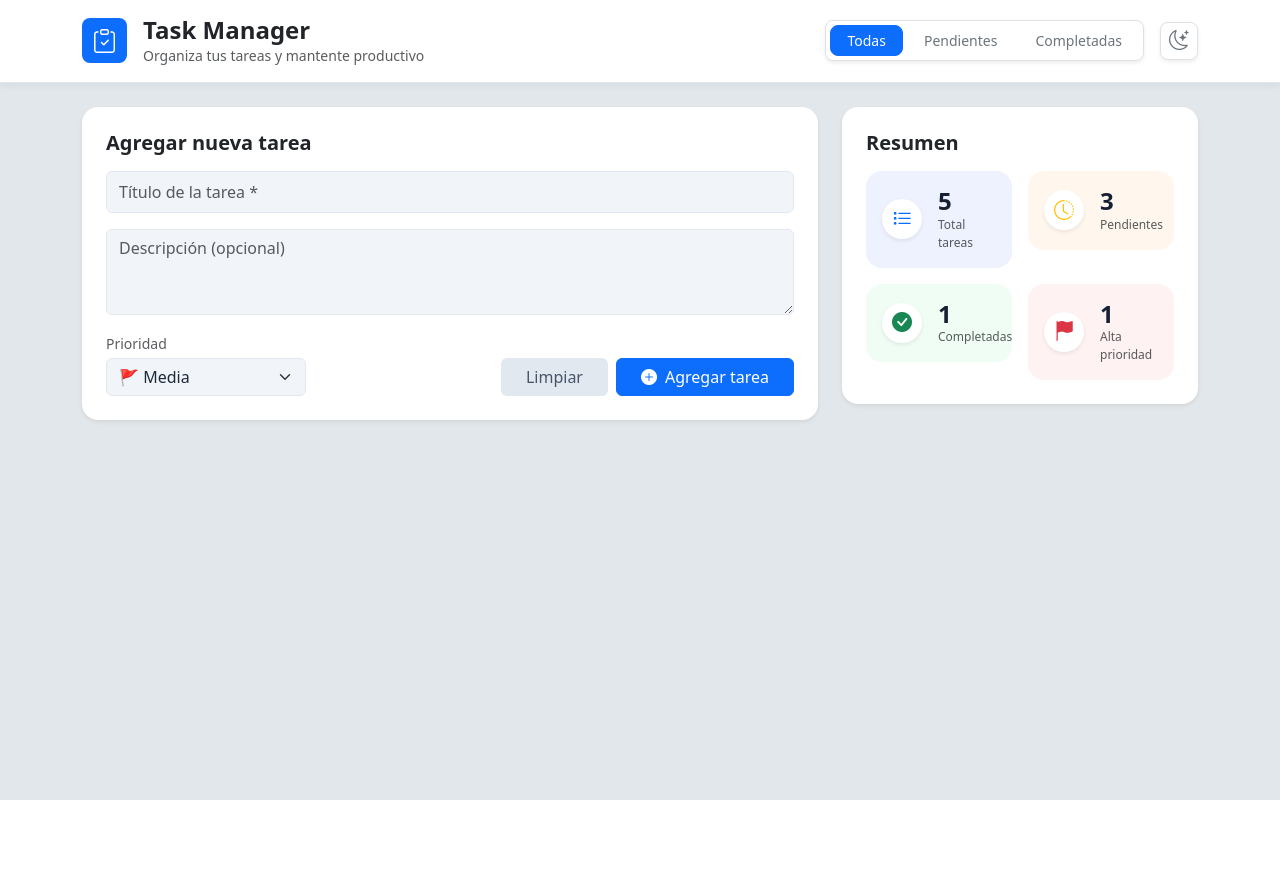
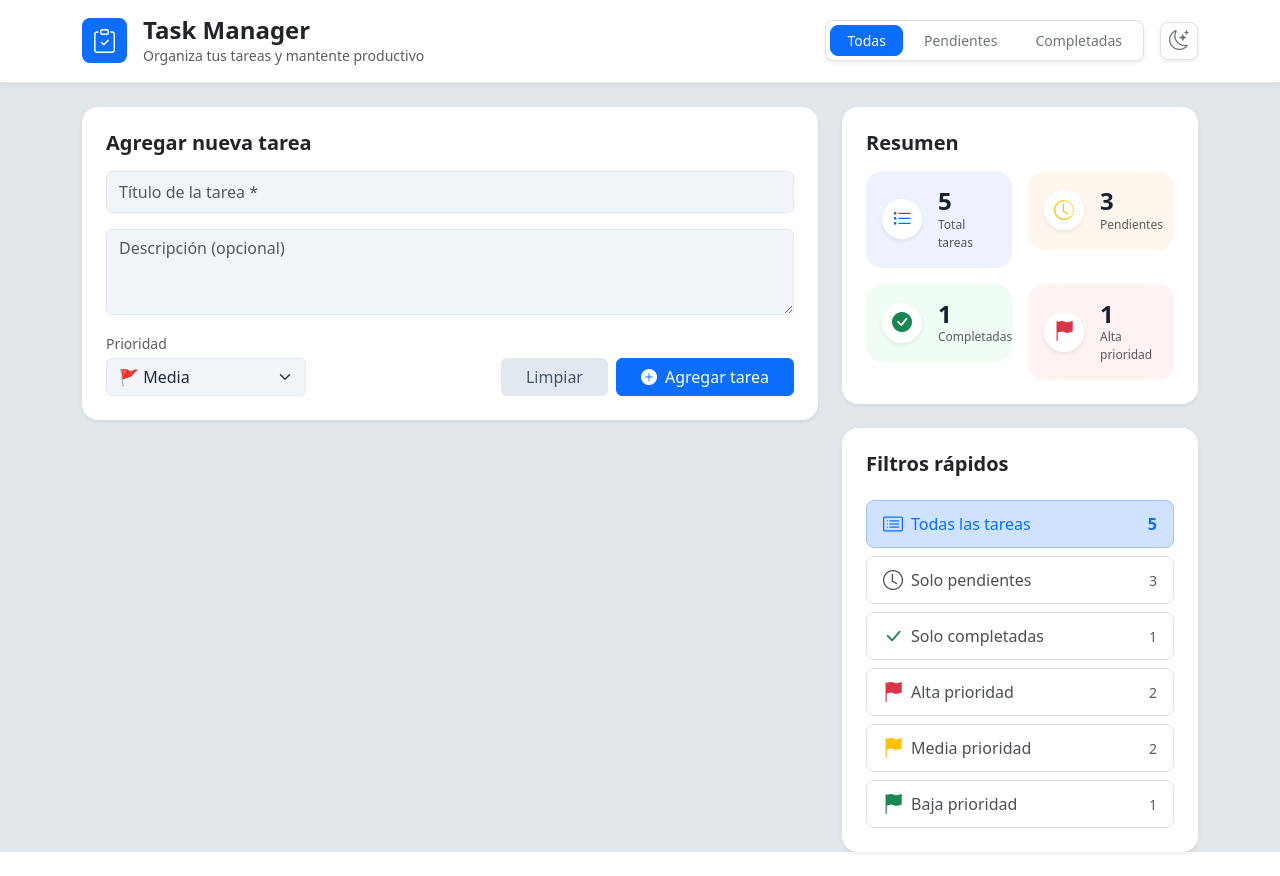
Before and after one commit to josecarlosonate/React-labs, a React (Vite) app in the folder projects/02-task-manager/: page / in a window 1280 px wide. Before the commit the page ends 800 px from the top, so only its background shows below. Built offline with nearby package versions, Linux system fonts and the light colour scheme.

Commit message:
crear componente de filtros rapidos

```diff
--- a/projects/02-task-manager/src/App.tsx
+++ b/projects/02-task-manager/src/App.tsx
@@ -4,6 +4,7 @@ import type { Theme } from "./types/Theme"
 import type { Filters } from "./types/Filters"
 import TaskForm from "./components/TaskForm"
 import Summary from "./components/Summary"
+import QuickFilters from "./components/QuickFilters"
 
 function App() {
   const [theme, setTheme] = useState<Theme>('light')
@@ -24,6 +25,7 @@ function App() {
           </div>
           <div className="col-lg-4">
             <Summary />
+            <QuickFilters />
           </div>
         </div>
       </div>
--- /dev/null
+++ b/projects/02-task-manager/src/components/QuickFilters.tsx
@@ -0,0 +1,57 @@
+export default function QuickFilters() {
+    return (
+        <div className="card border-0 shadow-sm rounded-4 p-4">
+            <h5 className="fw-bold mb-4 text-body">Filtros rápidos</h5>
+            <div className="d-flex flex-column gap-2">
+                <button type="button"
+                    className="btn border-primary-subtle text-primary bg-primary-subtle d-flex justify-content-between
+                        align-items-center py-2 px-3 rounded-3 fw-medium w-100 text-start">
+                    <span className="d-flex align-items-center gap-2">
+                        <i className="bi bi-card-list fs-5"></i> Todas las tareas
+                    </span>
+                    <span className="fw-bold">5</span>
+                </button>
+                <button type="button"
+                    className="btn btn-light bg-body border d-flex justify-content-between align-items-center py-2
+                        px-3 rounded-3 text-secondary fw-normal w-100 text-start">
+                    <span className="d-flex align-items-center gap-2 text-dark-emphasis">
+                        <i className="bi bi-clock fs-5"></i> Solo pendientes
+                    </span>
+                    <span className="text-muted small">3</span>
+                </button>
+                <button type="button"
+                    className="btn btn-light bg-body border d-flex justify-content-between align-items-center
+                        py-2 px-3 rounded-3 text-secondary fw-normal w-100 text-start">
+                    <span className="d-flex align-items-center gap-2 text-dark-emphasis">
+                        <i className="bi bi-check-lg fs-5 text-success"></i> Solo completadas
+                    </span>
+                    <span className="text-muted small">1</span>
+                </button>
+                <button type="button"
+                    className="btn btn-light bg-body border d-flex justify-content-between align-items-center
+                        py-2 px-3 rounded-3 text-secondary fw-normal w-100 text-start">
+                    <span className="d-flex align-items-center gap-2 text-dark-emphasis">
+                        <i className="bi bi-flag-fill fs-5 text-danger"></i> Alta prioridad
+                    </span>
+                    <span className="text-muted small">2</span>
+                </button>
+                <button type="button"
+                    className="btn btn-light bg-body border d-flex justify-content-between align-items-center
+                        py-2 px-3 rounded-3 text-secondary fw-normal w-100 text-start">
+                    <span className="d-flex align-items-center gap-2 text-dark-emphasis">
+                        <i className="bi bi-flag-fill fs-5 text-warning"></i> Media prioridad
+                    </span>
+                    <span className="text-muted small">2</span>
+                </button>
+                <button type="button"
+                    className="btn btn-light bg-body border d-flex justify-content-between align-items-center
+                        py-2 px-3 rounded-3 text-secondary fw-normal w-100 text-start" >
+                    <span className="d-flex align-items-center gap-2 text-dark-emphasis">
+                        <i className="bi bi-flag-fill fs-5 text-success"></i> Baja prioridad
+                    </span>
+                    <span className="text-muted small">1</span>
+                </button>
+            </div>
+        </div >
+    )
+}
```
